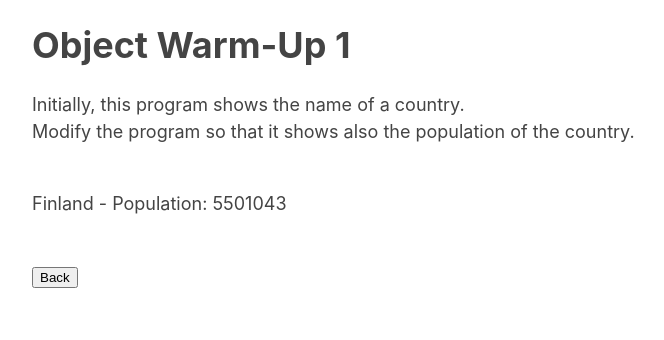
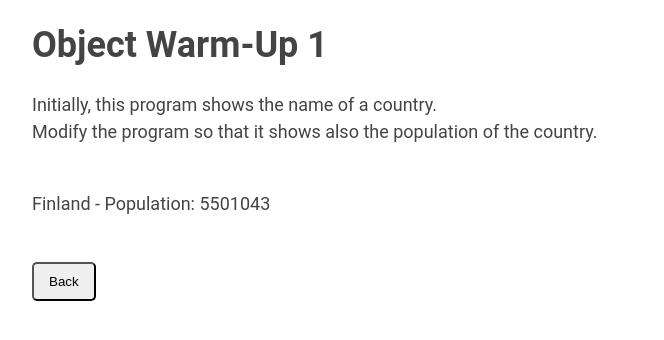
Before and after one commit to fadzlimarz/object_warm_up, a plain HTML site: page object_warm_up_1.html in a window 1280 px wide. Shown: the whole page, without its empty margins (272-936 px from the left). Drawn offline with Linux system fonts and the light colour scheme.

Commit message:
Object Warm Up Tasks

```diff
--- a/styles.css
+++ b/styles.css
@@ -1,9 +1,9 @@
 body {
   max-width: 672px;
   margin: 0 auto;
-  font: 18px/1.5 -apple-system, BlinkMacSystemFont, "Segoe UI", Roboto,
-    "Helvetica Neue", Arial, "Noto Sans", sans-serif, "Apple Color Emoji",
-    "Segoe UI Emoji", "Segoe UI Symbol", "Noto Color Emoji";
+  font-family: Roboto, sans-serif;
+  font-size: 18px;
+  line-height: 1.5;
   color: #444;
 }
 
@@ -11,6 +11,11 @@ h1,
 h2,
 h3 {
   line-height: 1.2;
+}
+
+button {
+  padding: 10px 15px;
+  border-radius: 5px;
 }
 
 footer p {
```
